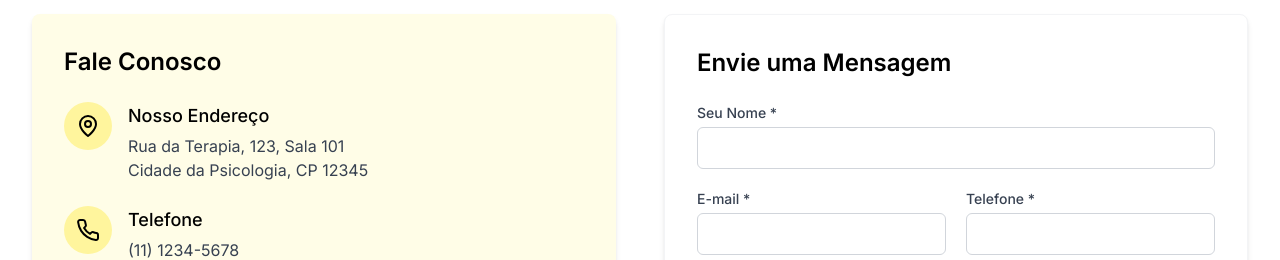
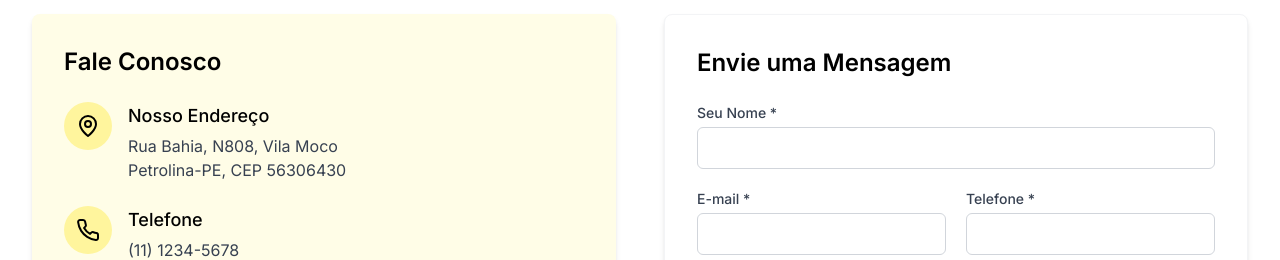
Before and after one commit to MichaelFelixPE/beehave-, a React (Vite) app: page / in a window 1280 px wide. Shown: the part 5520-5780 px from the top of the page. Built offline with nearby package versions, Linux system fonts and the light colour scheme.

Commit message:
Updated Contact.tsx

```diff
--- a/src/components/sections/Contact.tsx
+++ b/src/components/sections/Contact.tsx
@@ -61,8 +61,8 @@ const Contact: React.FC = () => {
                 <div>
                   <h4 className="text-lg font-medium text-black">Nosso Endereço</h4>
                   <p className="text-gray-700 mt-1">
-                    Rua da Terapia, 123, Sala 101<br />
-                    Cidade da Psicologia, CP 12345
+                    Rua Bahia, N808, Vila Moco<br />
+                    Petrolina-PE, CEP 56306430
                   </p>
                 </div>
               </div>
```
